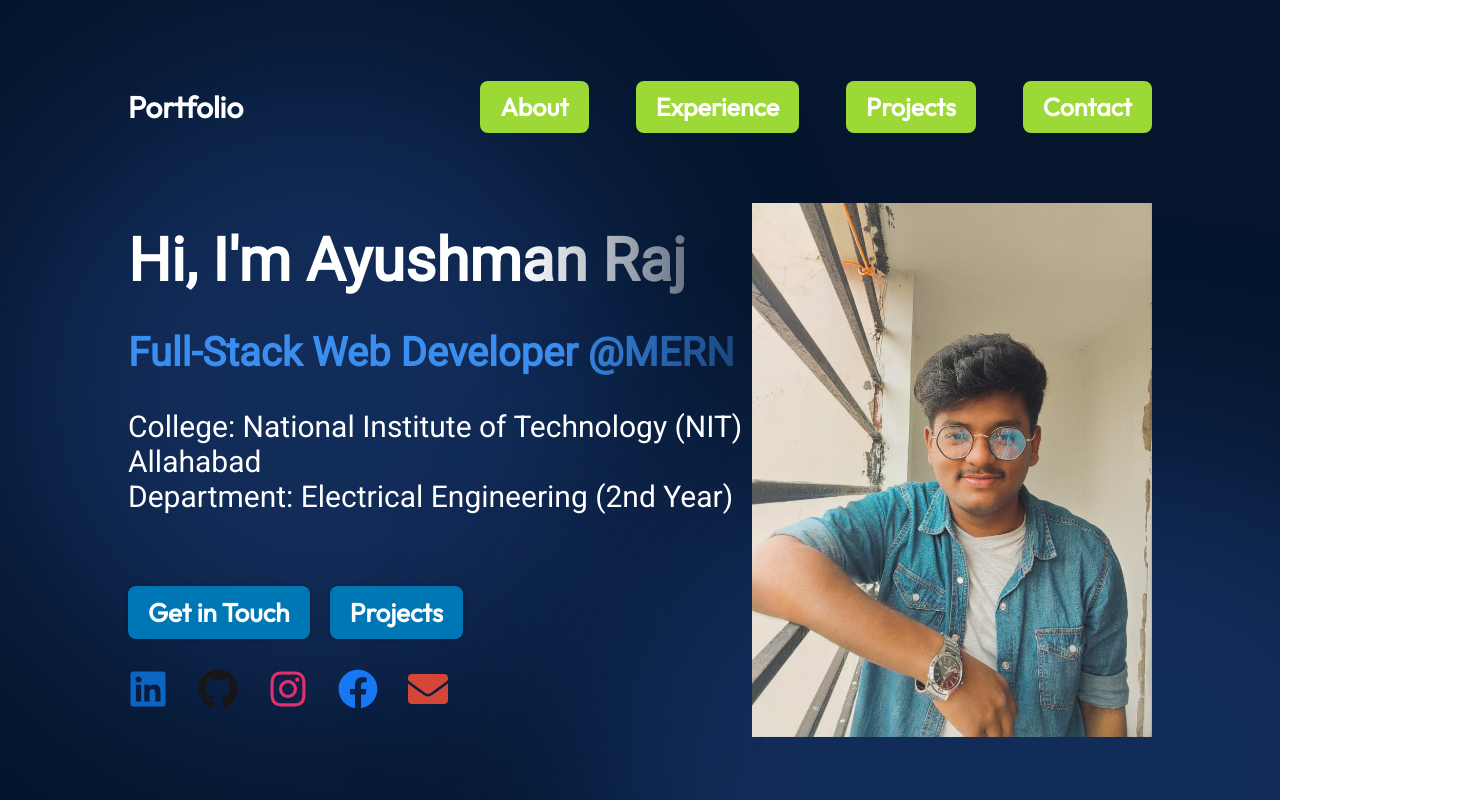
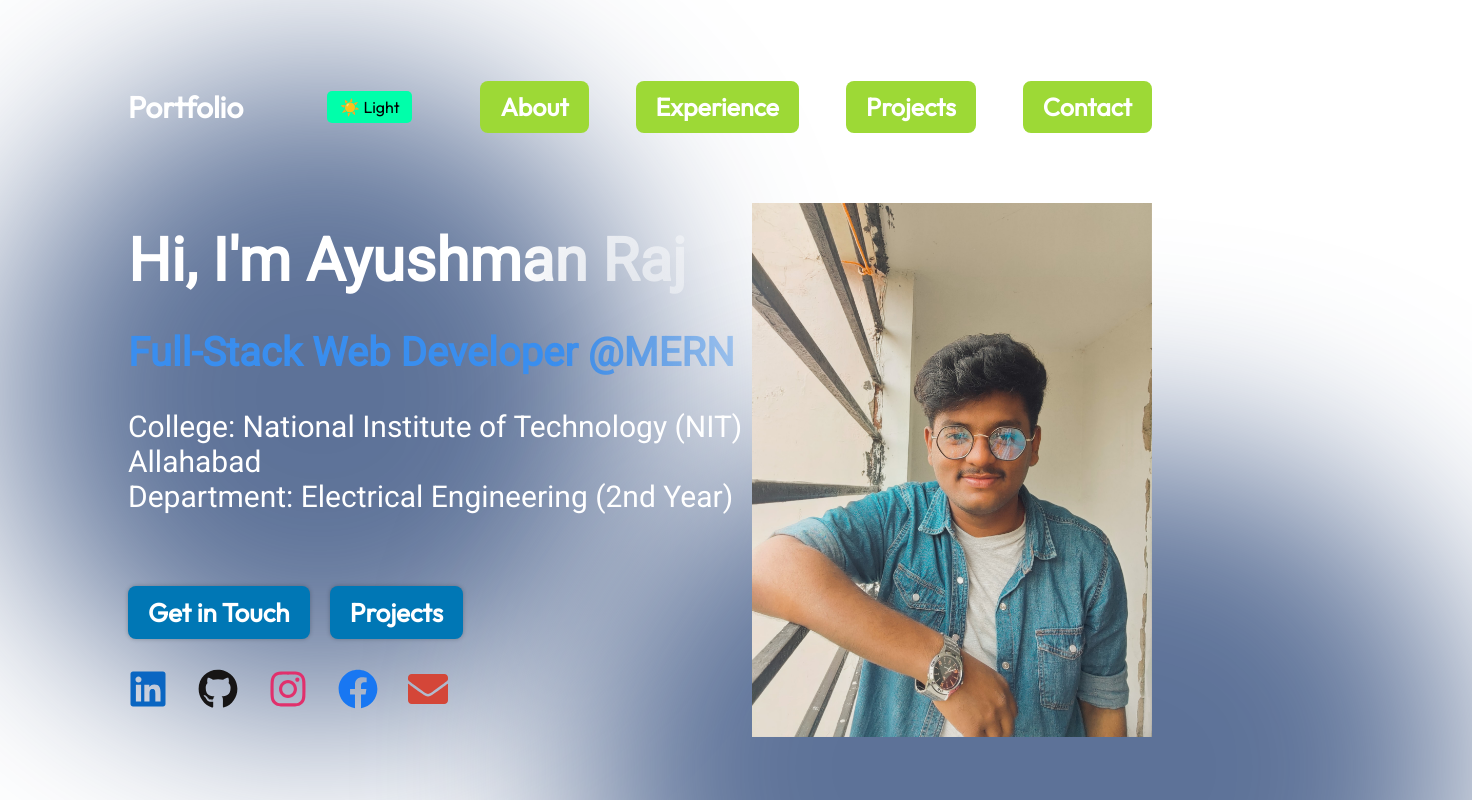
Before and after one commit to AyushmanRaj9507/my-portfolio, a React (Vite) app: page / in a window 1280 px wide. Shown: the top 800 px of the page, 1472 px wide, since content can reach past the window. Built offline with nearby package versions, Linux system fonts and the light colour scheme.

Commit message:
✨ Added dark mode toggle feature in navbar

```diff
--- a/src/App.module.css
+++ b/src/App.module.css
@@ -1,8 +1,39 @@
 @import "./vars.css";
-
+/*
 .App {
   background-color: var(--color-bg);
   width: 100%;
   height: 100%;
   overflow: hidden;
+} */
+ .App {
+  min-height: 100vh;
+  display: flex;
+  flex-direction: column;
+  color: inherit;
+  background-color: transparent; /* Or remove this line */
 }
+
+
+/* Default light mode */
+body {
+  background-color: white;
+  color: black;
+  transition: all 0.3s ease;
+}
+
+/* Dark mode styles */
+body.dark-mode {
+  background-color: #121212;
+  color: white;
+}
+
+/* Optional: Navbar dark mode */
+body.dark-mode .navbar {
+  background-color: #1f1f1f;
+}
+
+/* Optional: Links */
+body.dark-mode a {
+  color: #80ffd4;
+}
--- a/src/components/Navbar/Navbar.jsx
+++ b/src/components/Navbar/Navbar.jsx
@@ -1,16 +1,34 @@
-import React, { useState } from "react";
-
+import React, { useState, useEffect } from "react";
 import styles from "./Navbar.module.css";
 import { getImageUrl } from "../../utils";
 
 export const Navbar = () => {
   const [menuOpen, setMenuOpen] = useState(false);
+  const [darkMode, setDarkMode] = useState(false);  // STEP 1
+
+  // ✅ STEP 3: useEffect to apply/remove dark-mode class
+  useEffect(() => {
+    if (darkMode) {
+      document.body.classList.add("dark-mode");
+    } else {
+      document.body.classList.remove("dark-mode");
+    }
+  }, [darkMode]);
 
   return (
     <nav className={styles.navbar}>
       <a className={styles.title} href="/">
         Portfolio
       </a>
+
+      {/* ✅ Toggle Button */}
+      <button
+        className={styles.toggleBtn}
+        onClick={() => setDarkMode(!darkMode)}
+      >
+        {darkMode ? "🌙 Dark" : "☀️ Light"}
+      </button>
+
       <div className={styles.menu}>
         <img
           className={styles.menuBtn}
@@ -19,26 +37,9 @@ export const Navbar = () => {
               ? getImageUrl("nav/closeIcon.png")
               : getImageUrl("nav/menuIcon.png")
           }
-          alt="menu-button"
+          alt={menuOpen ? "Close menu" : "Open menu"}
           onClick={() => setMenuOpen(!menuOpen)}
         />
-        {/* <ul
-          className={`${styles.menuItems} ${menuOpen && styles.menuOpen}`}
-          onClick={() => setMenuOpen(false)}
-        >
-          <li>
-            <a href="#about">About</a>
-          </li>
-          <li>
-            <a href="#experience">Experience</a>
-          </li>
-          <li>
-            <a href="#projects">Projects</a>
-          </li>
-          <li>
-            <a href="#contact">Contact</a>
-          </li>
-        </ul> */}
         <ul
           className={`${styles.menuItems} ${menuOpen ? styles.menuOpen : ""}`}
           onClick={() => setMenuOpen(false)}
@@ -48,7 +49,6 @@ export const Navbar = () => {
           <li><a className={styles.menuLink} href="#projects">Projects</a></li>
           <li><a className={styles.menuLink} href="#contact">Contact</a></li>
         </ul>
-
       </div>
     </nav>
   );
--- a/src/components/Navbar/Navbar.module.css
+++ b/src/components/Navbar/Navbar.module.css
@@ -110,3 +110,19 @@
     z-index: 1;
   }
 }
+
+.toggleBtn {
+  margin-left: 1rem;
+  padding: 0.4rem 0.8rem;
+  font-size: 1rem;
+  border-radius: 5px;
+  border: none;
+  cursor: pointer;
+  background-color: #00ffaa;
+  color: #000;
+  transition: all 0.3s ease;
+}
+
+.toggleBtn:hover {
+  background-color: #00ccaa;
+}
--- a/src/index.css
+++ b/src/index.css
@@ -8,3 +8,13 @@
 html {
   scroll-behavior: smooth;
 }
+body {
+  background-color: white;
+  color: black;
+  transition: all 0.3s ease;
+}
+
+body.dark-mode {
+  background-color: #121212;
+  color: white;
+}
```
